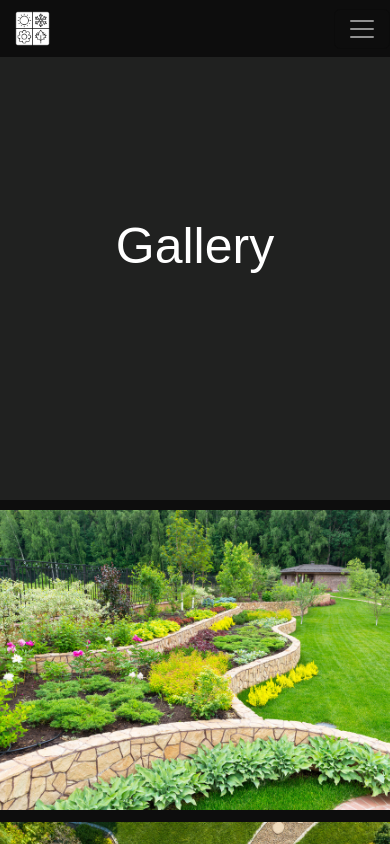
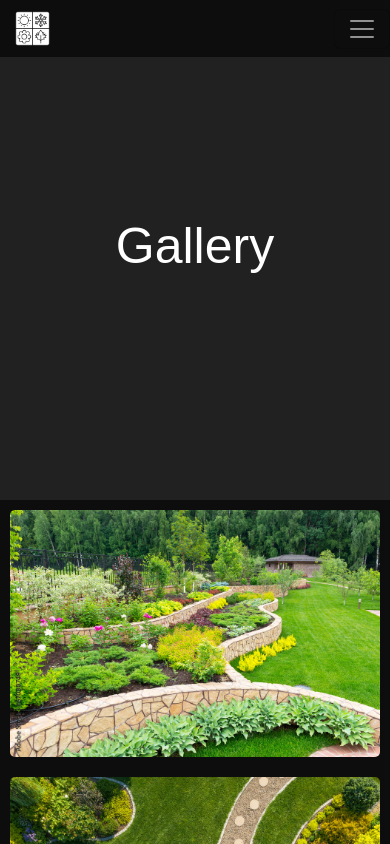
Before and after one commit to MikeAtwood/custom-products, a React (Vite) app: page /gallery in a window 390 px wide. Shown: the top 844 px of the page. Built offline with nearby package versions, Linux system fonts and the light colour scheme.

Commit message:
updated gallery css

```diff
--- a/src/Gallery.css
+++ b/src/Gallery.css
@@ -52,8 +52,16 @@ h1 {
         font-size: 50px;
     }
 
+    .imageContainer {
+        display: grid;
+        position: relative;
+        grid-template-columns: repeat(auto-fit, minmax(300px, 1fr));
+        gap: 10px;
+    }
+
     .imageContainer img {
-        margin-left: 80px;
-        margin-right: 80px;
+        width: 100%;
+        height: auto;
+
     }
 }
```
